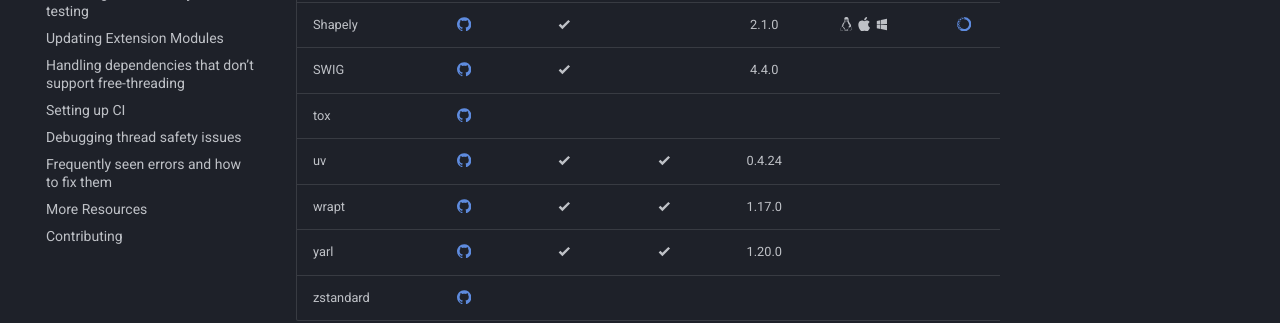
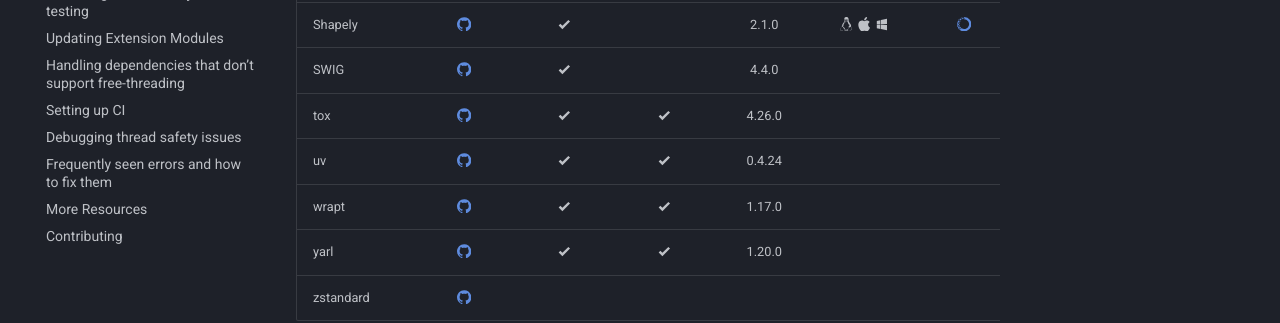
Before and after one commit to Quansight-Labs/free-threaded-compatibility, an MkDocs documentation site: the page built from docs/tracking.md, in a window 1280 px wide and 900 px high, scrolled down 3618 px. Shown: the part 286-609 px from the top of the window. Built offline with MkDocs 1.6.1 and Material for MkDocs 9.7.7, drawn with Linux system fonts in a browser that asks for light colours; comment, search, counter and statistics services are not loaded.

Commit message:
update tracking table for tox (#197)

```diff
--- a/docs/tracking.md
+++ b/docs/tracking.md
@@ -95,7 +95,7 @@
 | setuptools-rust      |     [:simple-github:](https://github.com/PyO3/setuptools-rust/pull/502)      | :material-check-bold: |   :material-check-bold:    |           1.11.0           |                                                            |                                                                                              |
 | Shapely              |       [:simple-github:](https://github.com/shapely/shapely/pull/2138)        | :material-check-bold: |                            |           2.1.0            | :simple-linux: :simple-apple: :material-microsoft-windows: |     [:simple-anaconda:](https://anaconda.org/scientific-python-nightly-wheels/shapely/)      |
 | SWIG                 |         [:simple-github:](https://github.com/swig/swig/issues/3121)          | :material-check-bold: |                            |           4.4.0            |                                                            |                                                                                              |
-| tox                  |        [:simple-github:](https://github.com/tox-dev/tox/issues/3391)         |                       |                            |                            |                                                            |                                                                                              |
+| tox                  |        [:simple-github:](https://github.com/tox-dev/tox/issues/3391)         | :material-check-bold: |   :material-check-bold:    |           4.26.0           |                                                            |                                                                                              |
 | uv                   |        [:simple-github:](https://github.com/astral-sh/uv/issues/7193)        | :material-check-bold: |   :material-check-bold:    |           0.4.24           |                                                            |                                                                                              |
 | wrapt                |     [:simple-github:](https://github.com/GrahamDumpleton/wrapt/pull/269)     | :material-check-bold: |   :material-check-bold:    |           1.17.0           |                                                            |                                                                                              |
 | yarl                 |       [:simple-github:](https://github.com/aio-libs/yarl/issues/1455)        | :material-check-bold: |   :material-check-bold:    |           1.20.0           |                                                            |                                                                                              |
```
